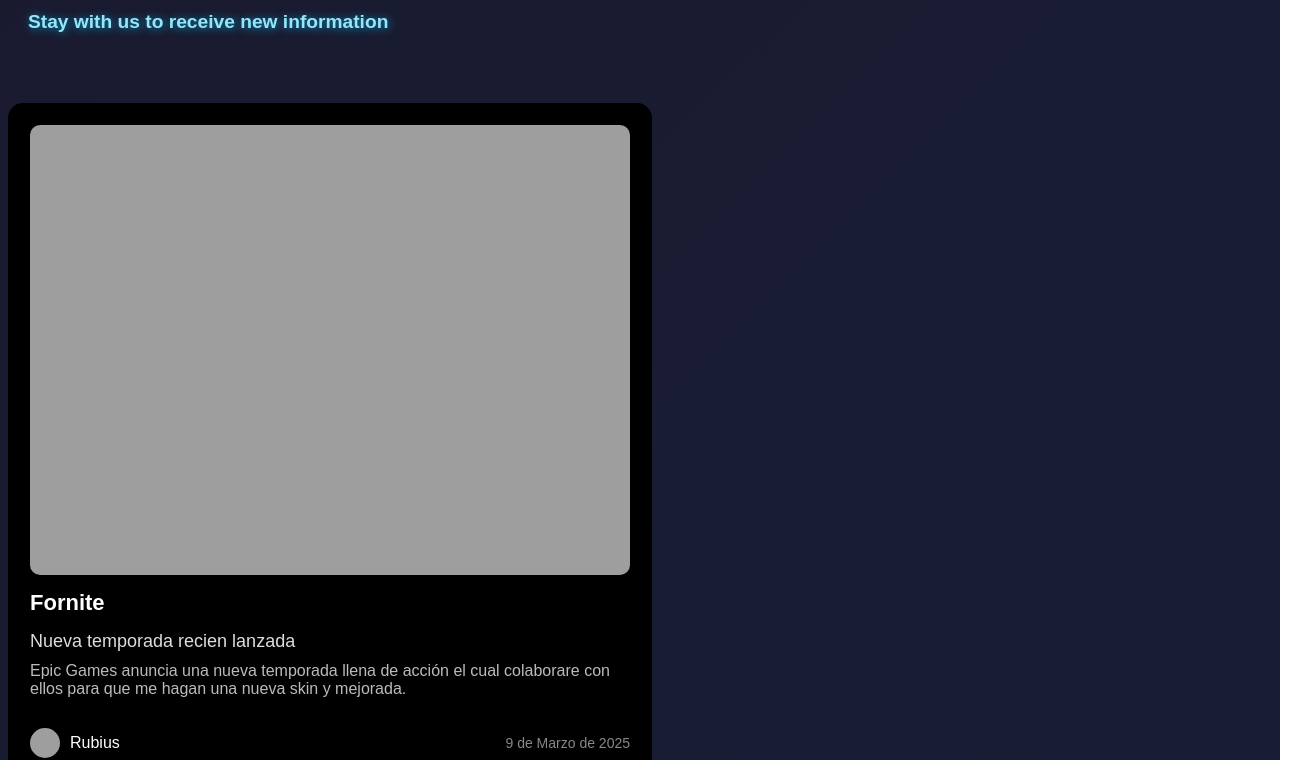
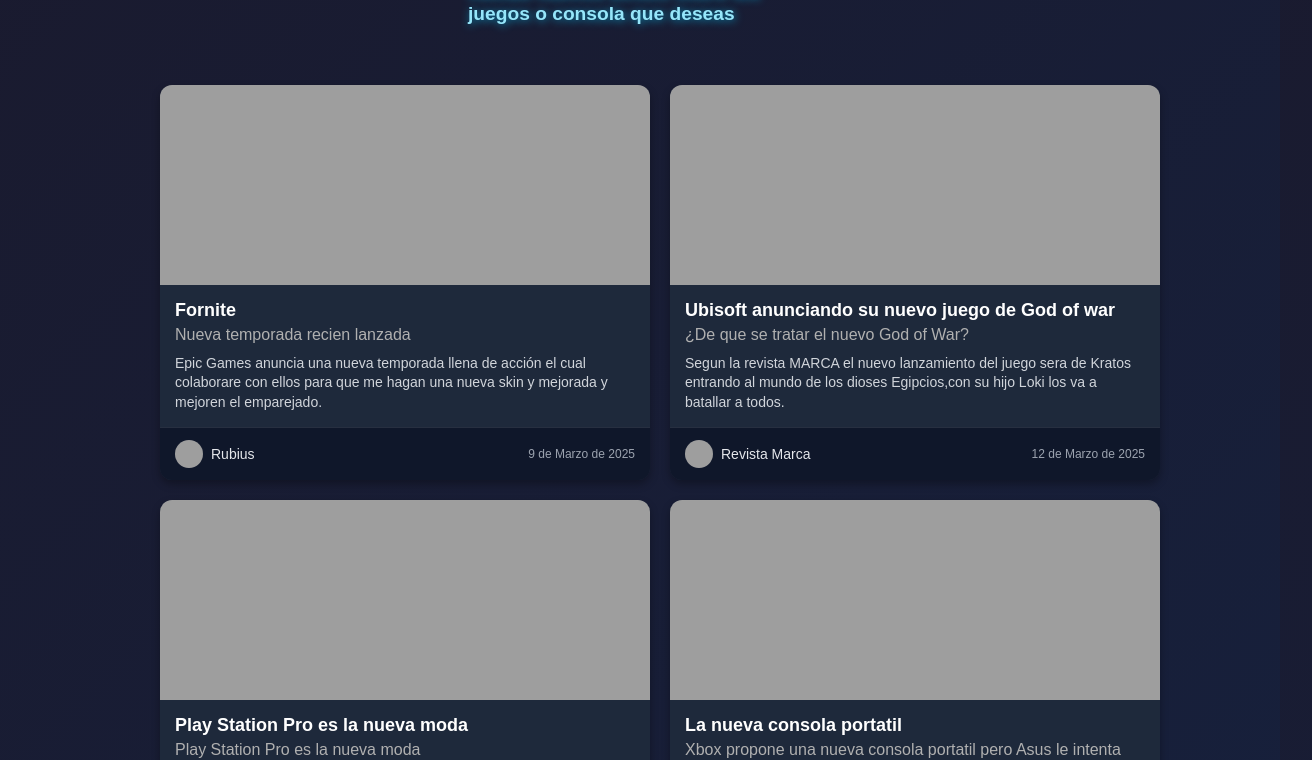
Before and after one commit to jjcrse/laboratorio2, a website with bundled scripts: page index.html in a window 1280 px wide. Shown: the part 258-1018 px from the top of the page, 1312 px wide, since content can reach past the window. Built offline with nearby package versions, Linux system fonts and the light colour scheme.

Commit message:
Estilos modificados de las news y modificacions del valor falso o verdadero

```diff
--- a/index.css
+++ b/index.css
@@ -6,7 +6,7 @@
 }
 
 #titulos {
-    padding: 50px 20px;
+    padding: 20px 460px;
 }
 
 #titulos h1 {
--- a/index.html
+++ b/index.html
@@ -11,8 +11,8 @@
         <componente-header></componente-header>
     </div>
     <div id="titulos">
-        <h1>Blog</h1>
-        <h3>Stay with us to receive new information</h3>
+        <h1>Noticias</h1>
+        <h3>Recibe nuevos avisos sobre los juegos o consola que deseas</h3>
     </div>
 
     <div id="newstyle">
--- a/src/components/news/NewsContainer.js
+++ b/src/components/news/NewsContainer.js
@@ -1,5 +1,5 @@
 import getNoticias from "./getnoticias.js";
-import "./News.js"; // Importar el componente News por si lo necesitas para imprimir las cards pero seria casi igual
+import "./News.js";// Importar el componente News por si lo necesitas para imprimir las cards pero seria casi igual
 
 class NewsContainer extends HTMLElement {
     constructor() {
@@ -10,7 +10,24 @@
     connectedCallback() {
         const news = getNoticias();
         this.shadowRoot.innerHTML = `
-            <div>
+            <style>
+                :host {
+                    display: flex;
+                    justify-content: center;
+                    padding: 20px;
+                    width: 100%;
+                }
+
+                .news-grid {
+                    display: grid;
+                    grid-template-columns: repeat(auto-fit, minmax(400px, 1fr));
+                    gap: 20px;
+                    max-width: 1000px;
+                    width: 100%;
+                }
+            </style>
+
+            <div class="news-grid">
                 ${news
                     .map(
                         (noticia) => `
--- a/src/components/news/getnoticias.js
+++ b/src/components/news/getnoticias.js
@@ -3,7 +3,7 @@
         {
             title: "Fornite",
             subtitulo: "Nueva temporada recien lanzada",
-            info: "Epic Games anuncia una nueva temporada llena de acción el cual colaborare con ellos para que me hagan una nueva skin y mejorada.",
+            info: "Epic Games anuncia una nueva temporada llena de acción el cual colaborare con ellos para que me hagan una nueva skin y mejorada y mejoren el emparejado.",
             author: "Rubius",
             fecha: "9 de Marzo de 2025",
             img: "https://cdn1.epicgames.com/offer/fn/FNBR_34-00_C6S2_EGS_Launcher_KeyArt_FNlogo_Blade_2560x1440_2560x1440-616cc879dcc03a6afc2f9edfff55eab9",
@@ -12,29 +12,29 @@
         {
             title: "Ubisoft anunciando su nuevo juego de God of war",
             subtitulo: "¿De que se tratar el nuevo God of War?",
-            info: "Segun la revista MARCA el nuevo lanzamiento del juego sera de Kratos entrando al mundo de los dioses Egipcios.",
+            info: "Segun la revista MARCA el nuevo lanzamiento del juego sera de Kratos entrando al mundo de los dioses Egipcios,con su hijo Loki los va a batallar a todos.",
             author: "Revista Marca",
             fecha: "12 de Marzo de 2025",
             img: "https://phantom-marca.unidadeditorial.es/3986d35ad309935ae1f940d57768b2a5/resize/828/f/jpg/assets/multimedia/imagenes/2023/12/08/17020159946284.jpg",
             imagenAutor: "https://encrypted-tbn0.gstatic.com/images?q=tbn:ANd9GcT27sifUcG9Dzy-MfVH0AKXxW7rpdjjBZHJbA&s"
         },
         {
-            title: "WEB",
-            subtitulo: "Nuevas tecnologías emergen",
-            info: "El futuro del desarrollo web se inclina hacia la IA.",
+            title: "Play Station Pro es la nueva moda",
+            subtitulo: "Play Station Pro es la nueva moda",
+            info: "Los miembros de PlayStation Plus Extra y Deluxe obtienen acceso al catálogo de juegos, una colección de cientos de juegos que te permitirá adentrarte en tus géneros favoritos",
             author: "Jim Ryan",
-            fecha: "20 de Abril de 2025",
+            fecha: "15 de Enero de 2025",
             img: "https://img.asmedia.epimg.net/resizer/v2/BH54FVWW2BKE3FX7MX2TOXXVHM.jpg?auth=b0c5899607a7d4575e55bda10f7b6a3f7a2426a8d9c17fb9dddffb621ac0681e&width=644&height=362&smart=true",
             imagenAutor: "https://phantom-elmundo.unidadeditorial.es/ed63e21fe8ebbf483fa95f7da1d0b411/f/jpg/assets/multimedia/imagenes/2020/12/15/16080196439988.jpg"
         },
         {
-            title: "WEB",
-            subtitulo: "Nuevas tecnologías emergen",
-            info: "El futuro del desarrollo web se inclina hacia la IA.",
-            author: "Jim Ryan",
-            fecha: "20 de Abril de 2025",
-            img: "./none",
-            imagenAutor: "https://phantom-elmundo.unidadeditorial.es/ed63e21fe8ebbf483fa95f7da1d0b411/f/jpg/assets/multimedia/imagenes/2020/12/15/16080196439988.jpg"
+            title: "La nueva consola portatil",
+            subtitulo: "Xbox propone una nueva consola portatil pero Asus le intenta quitar la idea",
+            info: "La consola portatil de XBOX va tomando forma, y no sera fabricada por Microsoft, sino que estará creada por ASUS",
+            author: "3D juegos",
+            fecha: "20 de Diciembre de 2024",
+            img: "https://www.enter.co/wp-content/uploads/2023/08/IMG-20230829-WA0006-1-768x432.jpg",
+            imagenAutor: "https://encrypted-tbn0.gstatic.com/images?q=tbn:ANd9GcSD-V3QKvZ90GQsL0gCBfFbp-ShMUfITYnSl8rAPfNr7zvldjfrvclPv0_i9-VVNvPcTzc&usqp=CAU"
         },
         {
             title: "Nuevo teclado MSI Forge GK600 TKL Wireless",
@@ -42,18 +42,17 @@
             info: "El teclado con un diseño Tenkeyless (tkl)que te permitira tener mas espacio en tu escritorio con interruptores mecanicos lineales con una respuesta precisa.",
             author: "Eric Lindberg",
             fecha: "1 de Enero de 2025",
-            img: "./none",
+            img: "https://cdn.hobbyconsolas.com/sites/navi.axelspringer.es/public/media/image/2025/03/reserva-solo-game-teclado-msi-forge-gk600-tkl-wireless-4302903.jpg?tf=3840x",
             imagenAutor: "https://tecnogaming.com/wp-content/uploads/2020/07/Charles-Chiang-MSI-CEO.jpg"
         },
         {
-            title: "ROG innova el mercado",
-            subtitulo: "Nuevas tecnologías emergen",
-            info: "El futuro del desarrollo web se inclina hacia la IA.",
-            author: "Jim Ryan",
-            fecha: "20 de Abril de 2025",
-            img: "https://img.asmedia.epimg.net/resizer/v2/BH54FVWW2BKE3FX7MX2TOXXVHM.jpg?auth=b0c5899607a7d4575e55bda10f7b6a3f7a2426a8d9c17fb9dddffb621ac0681e&width=644&height=362&smart=true",
-            imagenAutor: "https://phantom-elmundo.unidadeditorial.es/ed63e21fe8ebbf483fa95f7da1d0b411/f/jpg/assets/multimedia/imagenes/2020/12/15/16080196439988.jpg"
+            title: "Nuevo juego prometedor de terror",
+            subtitulo: "Post Trauma la innovacion en videojuegos de terror",
+            info: " Una aventura de terror y supervivencia creada en España, inspirada en los grandes clásicos como Silent Hill y Resident Evil, que nos pone en la piel de Roman",
+            author: "Vandal",
+            fecha: "27 de Febrero de 2025",
+            img: "https://media.vandal.net/m/12-2022/202212916281914_1.jpg",
+            imagenAutor: "https://encrypted-tbn0.gstatic.com/images?q=tbn:ANd9GcR-heSQi-vHAI5IBgD628xpfTRORczM_ZOb2Q&s"
         }
-
     ];
 }
--- a/src/components/news/news.js
+++ b/src/components/news/news.js
@@ -17,83 +17,109 @@
     }
 
     render() {
-        const imgSrc = this.getAttribute("img");//Coge el valor del atributo .img del WBC si esa noticia tiene una imagen pues contendra un elemento si no tiene o se pone ./none ese imgsrc sera nula
-        const showImage = imgSrc && imgSrc !== "./none"; //Este se agrego pa que cuando le ponga el ./none en la imgsrc no muestre nada osea false y pues si tiene sera true
+        const imgSrc = this.getAttribute("img");
+        const showImage = imgSrc && imgSrc !== "./none";
 
         this.shadowRoot.innerHTML = `
             <style>
-                #news {
-                    background-color: black;
-                    color: white;
-                    padding: 20px;
-                    border-radius: 15px;
-                    border: 2px solid black;
-                    max-width: 600px;
-                    font-family: Arial, sans-serif;
+                * {
+                    box-sizing: border-box;
+                }
+
+                :host {
                     display: flex;
                     flex-direction: column;
-                    gap: 10px;
+                    background-color: #1e293b; /* Azul oscuro elegante */
+                    color: white;
+                    border-radius: 12px;
+                    overflow: hidden;
+                    box-shadow: 0 4px 8px rgba(0, 0, 0, 0.3);
+                    transition: transform 0.3s ease-in-out, box-shadow 0.3s ease-in-out;
+                    font-family: 'Arial', sans-serif;
+                }
+
+                :host(:hover) {
+                    transform: translateY(-5px);
+                    box-shadow: 0 6px 12px rgba(0, 0, 0, 0.4);
                 }
 
                 .news-img {
                     width: 100%;
-                    border-radius: 10px;
+                    height: 200px;
+                    object-fit: cover;
                     display: ${showImage ? "block" : "none"};
                 }
 
-                #news-titel {
-                    font-size: 22px;
-                    font-weight: bold;
-                    margin: 5px 0;
+                .news-content {
+                    padding: 15px;
                 }
 
-                #subtitulo {
+                .news-title {
                     font-size: 18px;
-                    color: #ddd;
+                    font-weight: bold;
+                    margin-bottom: 5px;
                 }
 
-                #info {
+                .news-subtitle {
                     font-size: 16px;
-                    color: #bbb;
+                    color: #b0b0b0;
+                    margin-bottom: 10px;
                 }
 
-                #footer {
+                .news-info {
+                    font-size: 14px;
+                    color: #d1d5db;
+                    line-height: 1.4;
+                }
+
+                .news-footer {
                     display: flex;
                     justify-content: space-between;
                     align-items: center;
-                    margin-top: 10px;
+                    padding: 12px 15px;
+                    font-size: 12px;
+                    color: #888;
+                    background-color: #0f172a;
+                    border-top: 1px solid rgba(255, 255, 255, 0.1);
                 }
 
-                #author-container {
+                .author-container {
                     display: flex;
                     align-items: center;
-                    gap: 10px;
+                    gap: 8px;
                 }
 
-                #author-img {
-                    width: 30px;
-                    height: 30px;
+                .author-img {
+                    width: 28px;
+                    height: 28px;
                     border-radius: 50%;
                     object-fit: cover;
                 }
 
-                #date {
+                .author-name {
                     font-size: 14px;
-                    color: #888;
+                    color: #e5e7eb;
+                }
+
+                .news-date {
+                    font-size: 12px;
+                    color: #9ca3af;
                 }
             </style>
 
-            <div id="news">
+            <div class="news-card">
                 ${showImage ? `<img class="news-img" src="${imgSrc}" alt="Imagen de la noticia">` : ""}
-                <div id="news-titel">${this.getAttribute("titulo") || "Sin título"}</div>
-                <div id="subtitulo">${this.getAttribute("subtitulo") || "Sin subtítulo"}</div>
-                <div id="info">${this.getAttribute("info") || "Sin información disponible"}</div>
-                <div id="footer">
-                    <div id="author-container">
-                        <img id="author-img" src="${this.getAttribute("imagenautor") || ""}" alt="Autor">
-                        <p>${this.getAttribute("author") || "Anónimo"}</p>
+                <div class="news-content">
+                    <div class="news-title">${this.getAttribute("titulo") || "Sin título"}</div>
+                    <div class="news-subtitle">${this.getAttribute("subtitulo") || "Sin subtítulo"}</div>
+                    <div class="news-info">${this.getAttribute("info") || "Sin información disponible"}</div>
+                </div>
+                <div class="news-footer">
+                    <div class="author-container">
+                        <img class="author-img" src="${this.getAttribute("imagenautor") || ""}" alt="Autor">
+                        <span class="author-name">${this.getAttribute("author") || "Anónimo"}</span>
                     </div>
-                    <div id="date">${this.getAttribute("fecha") || "Fecha desconocida"}</div>
+                    <span class="news-date">${this.getAttribute("fecha") || "Fecha desconocida"}</span>
                 </div>
             </div>
         `;
@@ -103,5 +129,6 @@
 customElements.define("news-element", News);
 export default News;
 
-//En la linea 41 del diseño pues se utiliza para que si es true tendra un display: block; osea que se
+//En la linea 50 del diseño pues se utiliza para que si es true tendra un display: block; osea que se
 //muestra y pues si no tiene aparece false y tendra un display: none; y lo ocultara y no lo deja sin un espacio vacio
+//Pero esa funcion ya no se usa porque me toca preguntarle al profe mañana jueves 13/3/2025
```
Also changed, not shown: README.MD.
